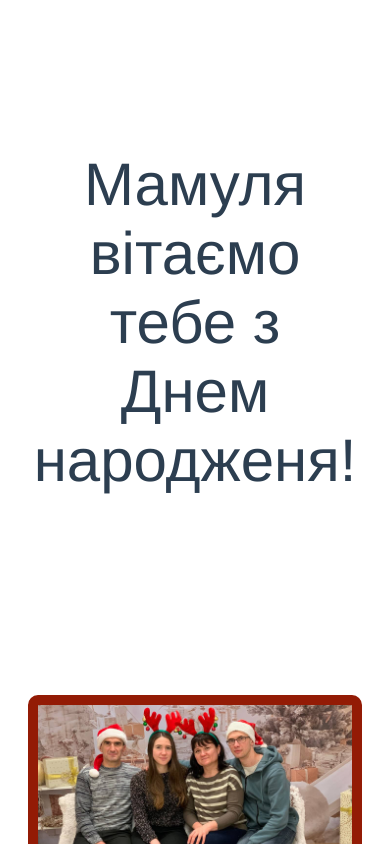
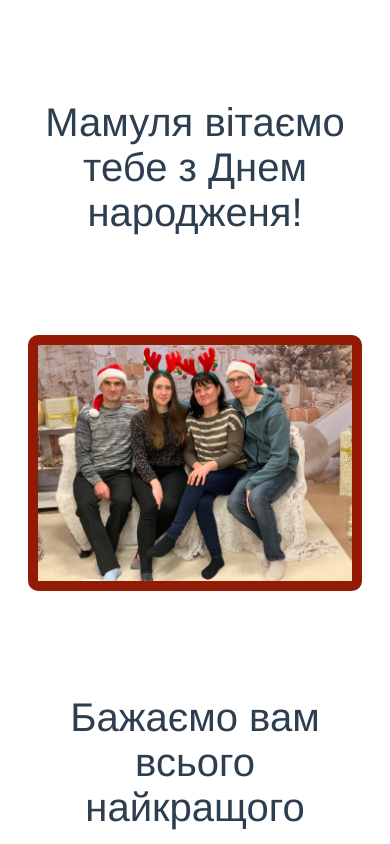
Before and after one commit to ivan-hryshko/family, a Vue app: page / in a window 390 px wide. Shown: the top 844 px of the page. Built offline with nearby package versions, Linux system fonts and the light colour scheme.

Commit message:
change p margin

```diff
--- a/src/App.vue
+++ b/src/App.vue
@@ -5,7 +5,7 @@
     </p>
     <img src="./assets/NY.jpg">
     <p>
-      Бажаємо вас всього найкращого
+      Бажаємо вам всього найкращого
     </p>
     <img src="./assets/bowling.jpg">
     <p>
@@ -78,7 +78,7 @@ svg path {
 
 }
 
-#app p {
+#app p:last-child {
   margin-bottom: 200px;
 }
 
@@ -98,8 +98,8 @@ svg path {
   }
 
   p {
-    font-size: 60px;
-    margin: 150px 0px;
+    font-size: 40px;
+    margin: 100px 0px;
   }
 
   img {
```
